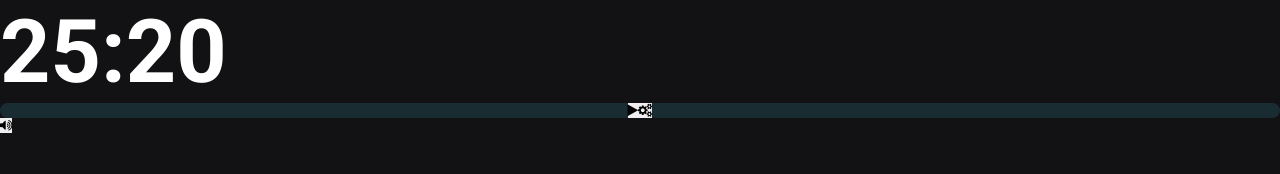
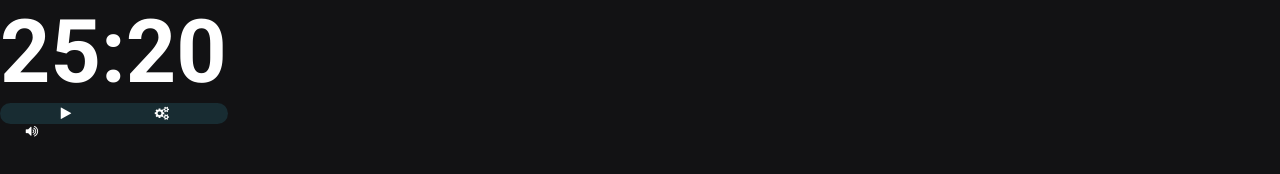
Before and after one commit to Givs/pomodoro_timer, a plain HTML site: page index.html in a window 1280 px wide. Drawn offline with Linux system fonts and the light colour scheme.

Commit message:
feat: align with grid

```diff
--- a/style.css
+++ b/style.css
@@ -21,8 +21,14 @@ body {
 }
 
 button {
+    background: transparent;
     border: none;
     cursor: pointer;
+    color: white;
+}
+
+button i {
+    width: clamp(3.2rem, 2rem + 12vw, 6.4rem);
 }
 
 .hide {
@@ -30,7 +36,7 @@ button {
 }
 
 #timer {
-    font-size: 8.8rem;
+    font-size: clamp(4rem, 4rem + 10vw, 8.8rem);
     display: flex;
 }
 
@@ -38,6 +44,11 @@ button {
     background-color: var(--bg-primary-light);
     display: flex;
     align-items: center;
+    padding: 3px;
     justify-content: center;
     border-radius: 9999px;
+    gap: 3.2rem;
+
+    width: clamp(10rem, 10rem + 30vw, 22.8rem);
+    height: clamp(8rem, 5rem + 10vw ,10.8rem, );
 }
```
